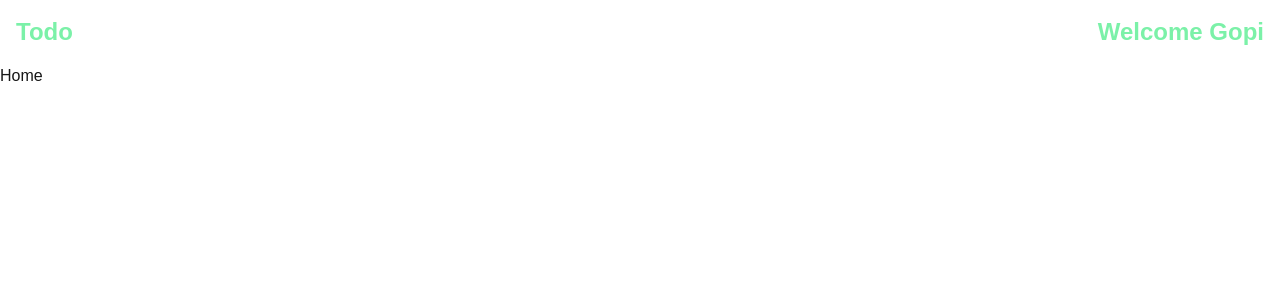
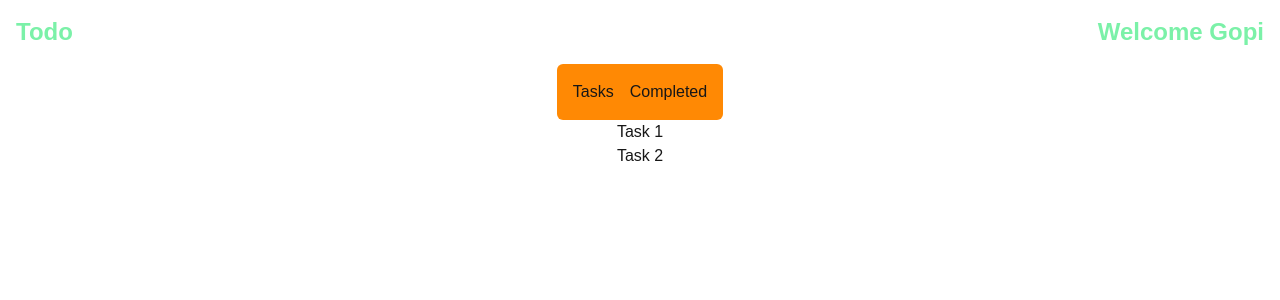
Before and after one commit to Gopichandu923/Todo-List, a Next.js app: page / in a window 1280 px wide. Shown: the top 300 px of the page. Built offline with nearby package versions, Linux system fonts and the light colour scheme.

Commit message:
updated the page.jsx for adding buttons to display tasks

```diff
--- a/app/page.tsx
+++ b/app/page.tsx
@@ -1,3 +1,15 @@
+"use client";
 export default function Home() {
-  return <h1>Home</h1>;
+  return (
+    <div className="justify-items-center">
+      <div className="flex flex-row justify-center  p-2 bg-orange-400 rounded-md">
+        <button className="p-2  rounded-xl">Tasks</button>
+        <button className="p-2  rounded-xl">Completed</button>
+      </div>
+      <div>
+        <h1>Task 1</h1>
+        <h1>Task 2</h1>
+      </div>
+    </div>
+  );
 }
```
